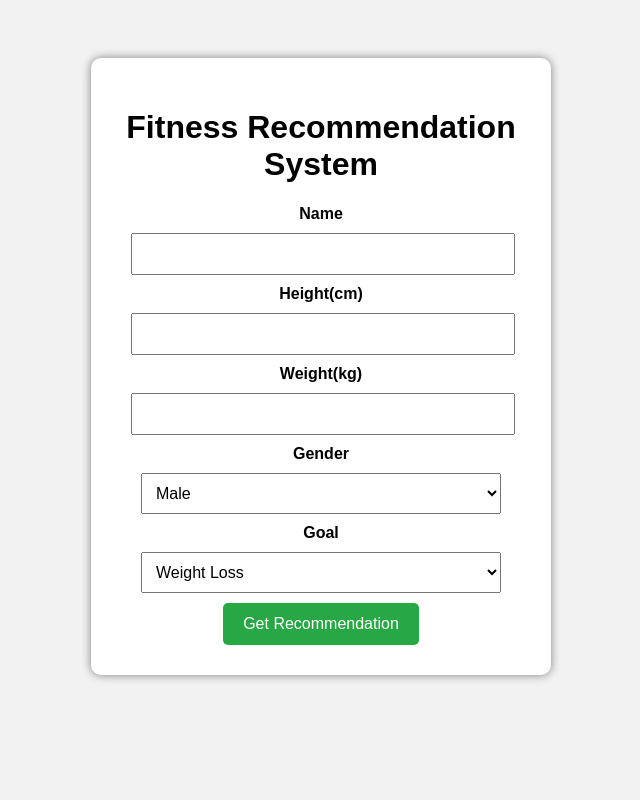
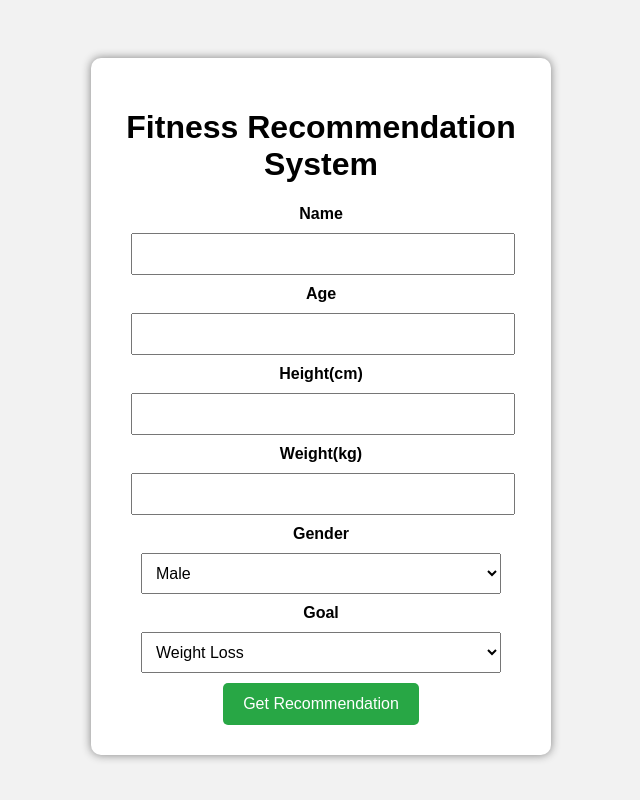
Before and after one commit to santhoshsrinika7/Fitness-AI, a Flask app: page / in a window 1280 px wide. Shown: the whole page, without its empty margins (319-959 px from the left). Run offline with Flask 3, Linux system fonts and the light colour scheme.

Commit message:
Update index.html

```diff
--- a/templates/index.html
+++ b/templates/index.html
@@ -56,6 +56,9 @@
 <label><b>Name</b></label><br>
 <input type="text" name="name" required><br>
 
+<label><b>Age</b></label><br>
+<input type="number" name="Age" required><br>
+
 <label><b>Height(cm)</b></label><br>
 <input type="number" name="height" required><br>
 
```
